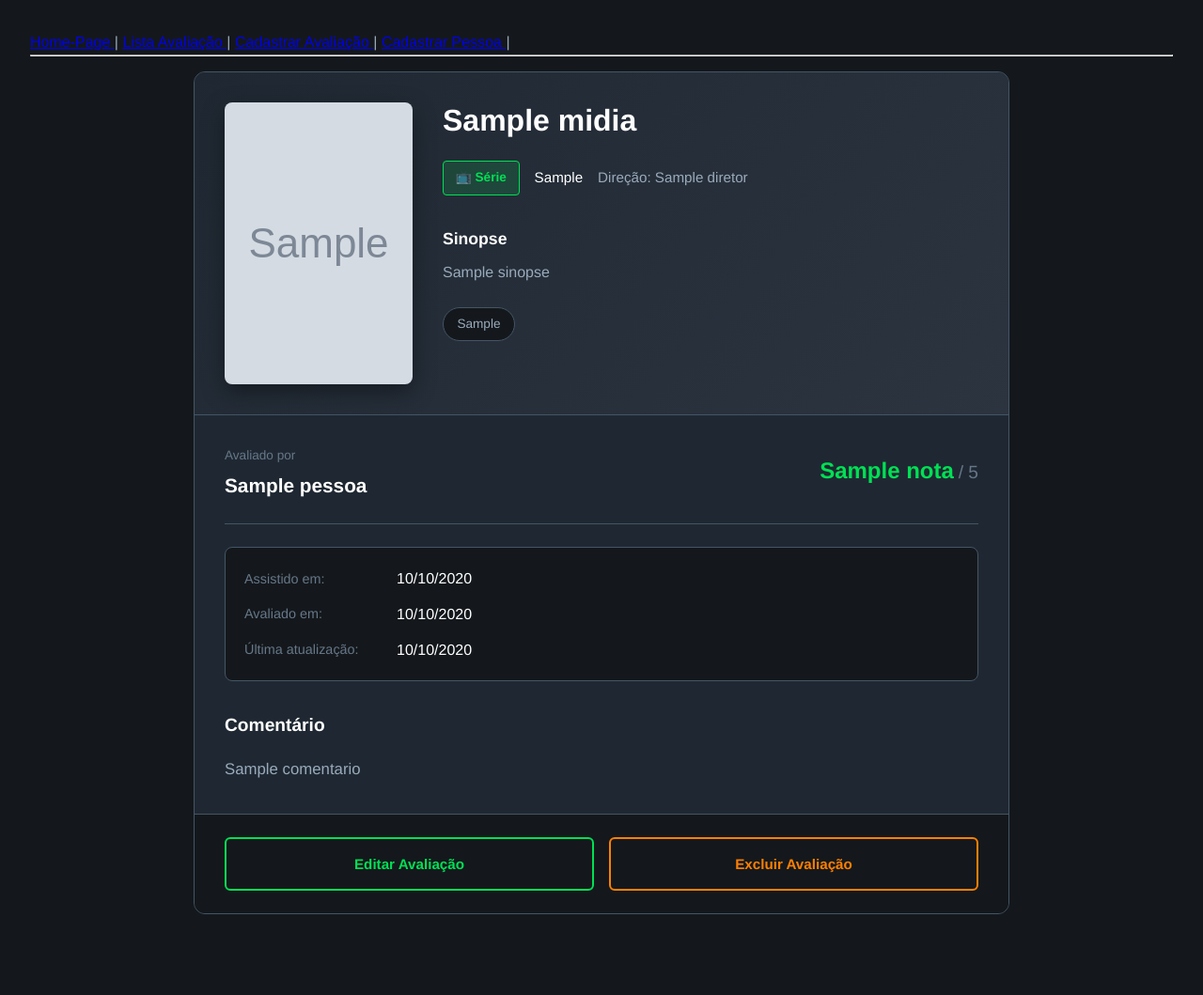
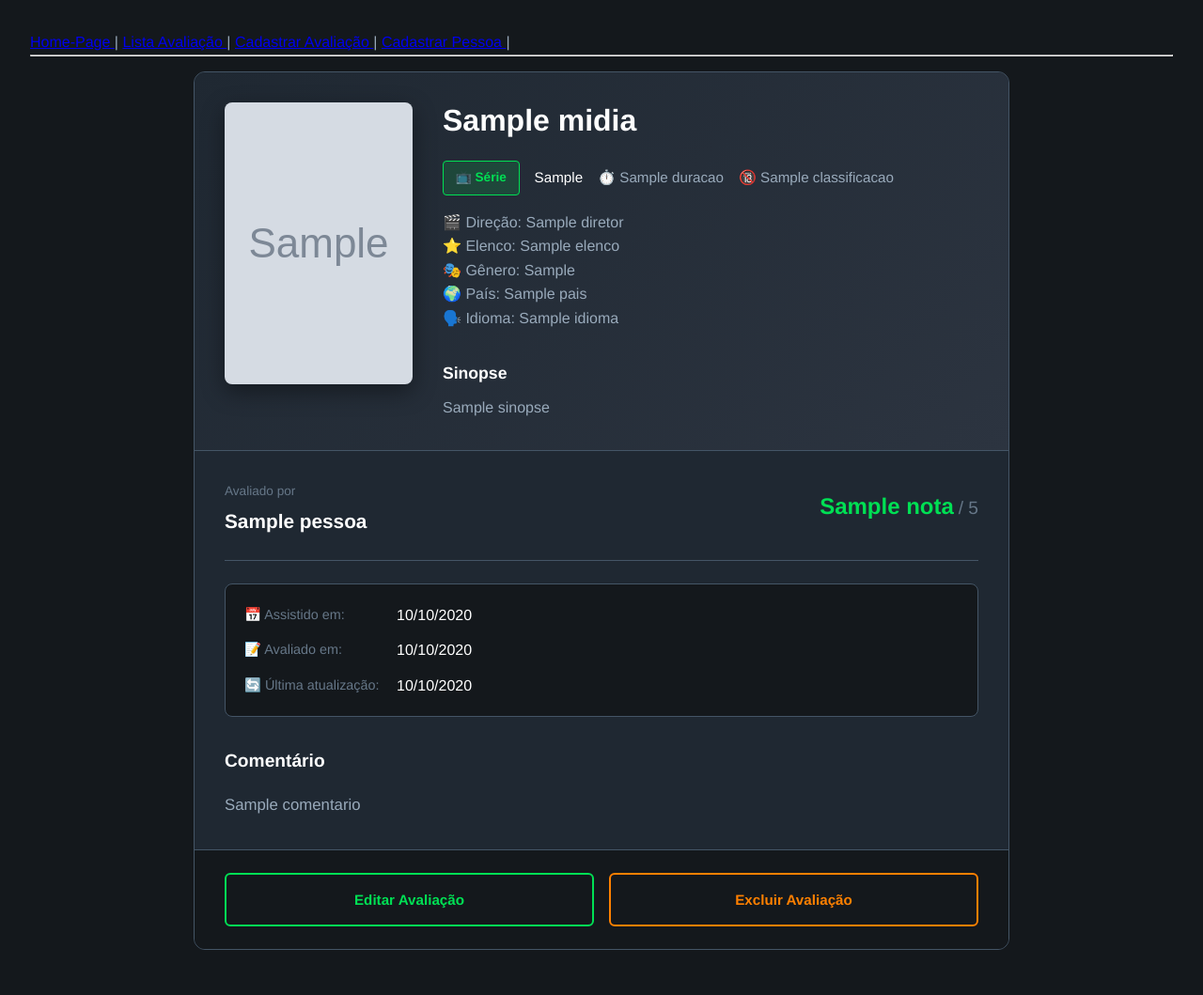
Before and after one commit to LuisaSilveira/inf1407-Projeto1-FakeLetterboxd, a Django app: template projeto-letterboxd/NossoProjeto/main/templates/main/detalheAvaliacao.html in a window 1280 px wide. Shown: the whole page at 94% size. Before the commit the page ends 973 px from the top, so only its background shows below. Run offline with Django 5.2, Linux system fonts and the light colour scheme; the template is opened without the code that fills it: most values are stand-ins (such as "Sample title", 1, 10 or a date in 2020); grey boxes marked "Sample" are stand-in pictures.

Commit message:
atualizando as informacoes da midia da api

```diff
--- a/projeto-letterboxd/NossoProjeto/main/templates/main/detalheAvaliacao.html
+++ b/projeto-letterboxd/NossoProjeto/main/templates/main/detalheAvaliacao.html
@@ -33,21 +33,65 @@
                             {% if avaliacao.midia.tipo == 'filme' %}🎬 Filme{% else %}📺 Série{% endif %}
                         </span>
                         <span class="ano">{{ avaliacao.midia.ano_lancamento }}</span>
-                        {% if avaliacao.midia.diretor %}
-                            <span class="diretor">Direção: {{ avaliacao.midia.diretor }}</span>
+
+                        {% if avaliacao.midia.duracao %}
+                            <span class="duracao">⏱️ {{ avaliacao.midia.duracao }}</span>
+                        {% endif %}
+
+                        {% if avaliacao.midia.classificacao and avaliacao.midia.classificacao != 'N/A' %}
+                            <span class="classificacao">🔞 {{ avaliacao.midia.classificacao }}</span>
                         {% endif %}
                     </div>
 
-                    {% if avaliacao.midia.sinopse %}
+                    <!-- Informações adicionais -->
+                    <div class="info-extras">
+                        {% if avaliacao.midia.diretor and avaliacao.midia.diretor != 'N/A' %}
+                            <div class="info-item">
+                                <span class="info-label">🎬 Direção:</span>
+                                <span class="info-valor">{{ avaliacao.midia.diretor }}</span>
+                            </div>
+                        {% endif %}
+
+                        {% if avaliacao.midia.elenco and avaliacao.midia.elenco != 'N/A' %}
+                            <div class="info-item">
+                                <span class="info-label">⭐ Elenco:</span>
+                                <span class="info-valor">{{ avaliacao.midia.elenco }}</span>
+                            </div>
+                        {% endif %}
+
+                        <div class="info-item">
+                            <span class="info-label">🎭 Gênero:</span>
+                            <span class="info-valor">{{ avaliacao.midia.get_generos_display }}</span>
+                        </div>
+
+                        {% if avaliacao.midia.pais and avaliacao.midia.pais != 'N/A' %}
+                            <div class="info-item">
+                                <span class="info-label">🌍 País:</span>
+                                <span class="info-valor">{{ avaliacao.midia.pais }}</span>
+                            </div>
+                        {% endif %}
+
+                        {% if avaliacao.midia.idioma and avaliacao.midia.idioma != 'N/A' %}
+                            <div class="info-item">
+                                <span class="info-label">🗣️ Idioma:</span>
+                                <span class="info-valor">{{ avaliacao.midia.idioma }}</span>
+                            </div>
+                        {% endif %}
+
+                        {% if avaliacao.midia.tipo == 'serie' and avaliacao.midia.num_temporadas %}
+                            <div class="info-item">
+                                <span class="info-label">📺 Temporadas:</span>
+                                <span class="info-valor">{{ avaliacao.midia.num_temporadas }}</span>
+                            </div>
+                        {% endif %}
+                    </div>
+
+                    {% if avaliacao.midia.sinopse and avaliacao.midia.sinopse != 'N/A' %}
                         <div class="sinopse">
                             <h3>Sinopse</h3>
                             <p>{{ avaliacao.midia.sinopse }}</p>
                         </div>
                     {% endif %}
-
-                    <div class="genero-tag">
-                        {{ avaliacao.midia.get_generos_display }}
-                    </div>
                 </div>
             </div>
 
@@ -67,19 +111,19 @@
                 <div class="datas-info">
                     {% if avaliacao.assistido_em %}
                         <div class="data-item">
-                            <span class="data-label">Assistido em:</span>
+                            <span class="data-label">📅 Assistido em:</span>
                             <span class="data-valor">{{ avaliacao.assistido_em|date:"d/m/Y" }}</span>
                         </div>
                     {% endif %}
 
                     <div class="data-item">
-                        <span class="data-label">Avaliado em:</span>
+                        <span class="data-label">📝 Avaliado em:</span>
                         <span class="data-valor">{{ avaliacao.dt_avaliacao|date:"d/m/Y" }}</span>
                     </div>
 
                     {% if avaliacao.dt_atualizacao != avaliacao.dt_avaliacao %}
                         <div class="data-item">
-                            <span class="data-label">Última atualização:</span>
+                            <span class="data-label">🔄 Última atualização:</span>
                             <span class="data-valor">{{ avaliacao.dt_atualizacao|date:"d/m/Y" }}</span>
                         </div>
                     {% endif %}
@@ -107,5 +151,7 @@
             </div>
         </div>
     </div>
+
+    <script src="{% static 'main/js/mensagens.js' %}"></script>
 </body>
 </html>
```
Also changed, not shown: projeto-letterboxd/NossoProjeto/main/models.py (+16 -0 lines), projeto-letterboxd/NossoProjeto/main/services/omdb_service.py (+16 -0 lines), projeto-letterboxd/NossoProjeto/main/views.py (+18 -8 lines), projeto-letterboxd/NossoProjeto/main/migrations/0001_initial.py.
